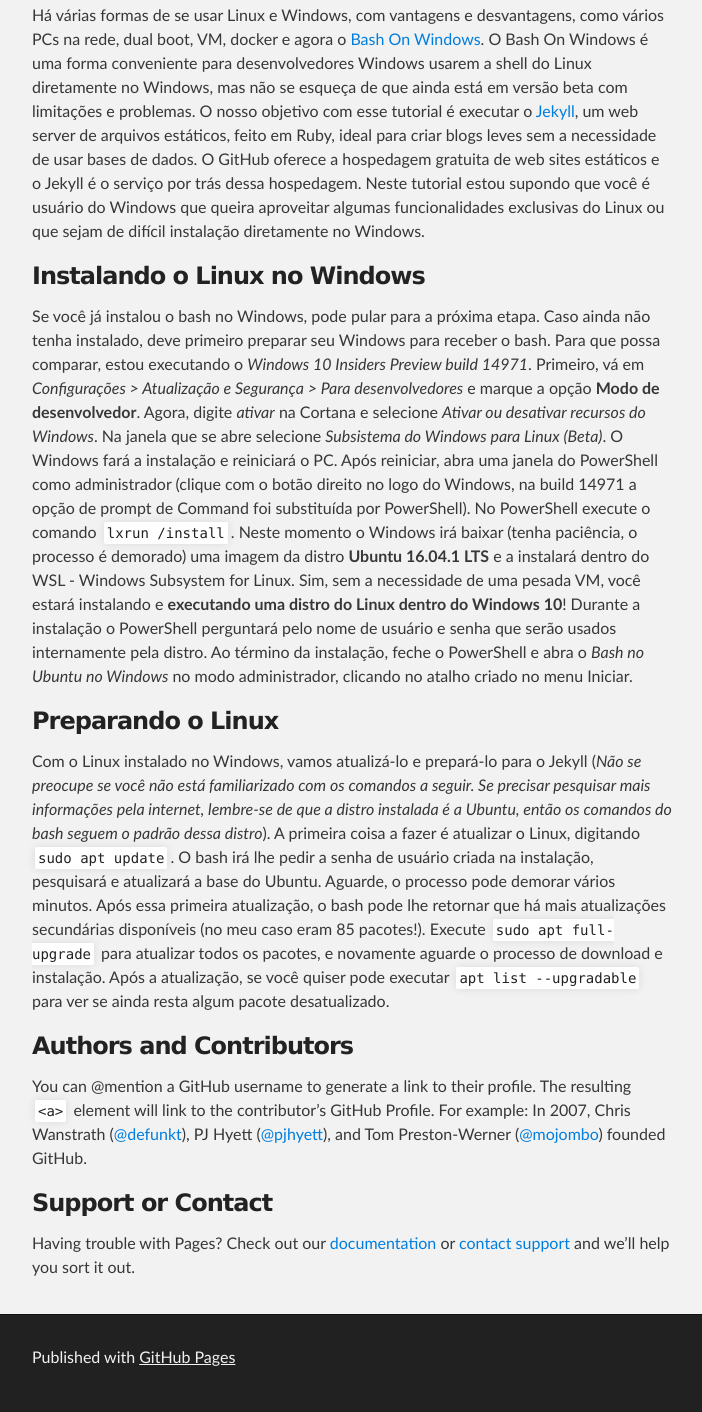
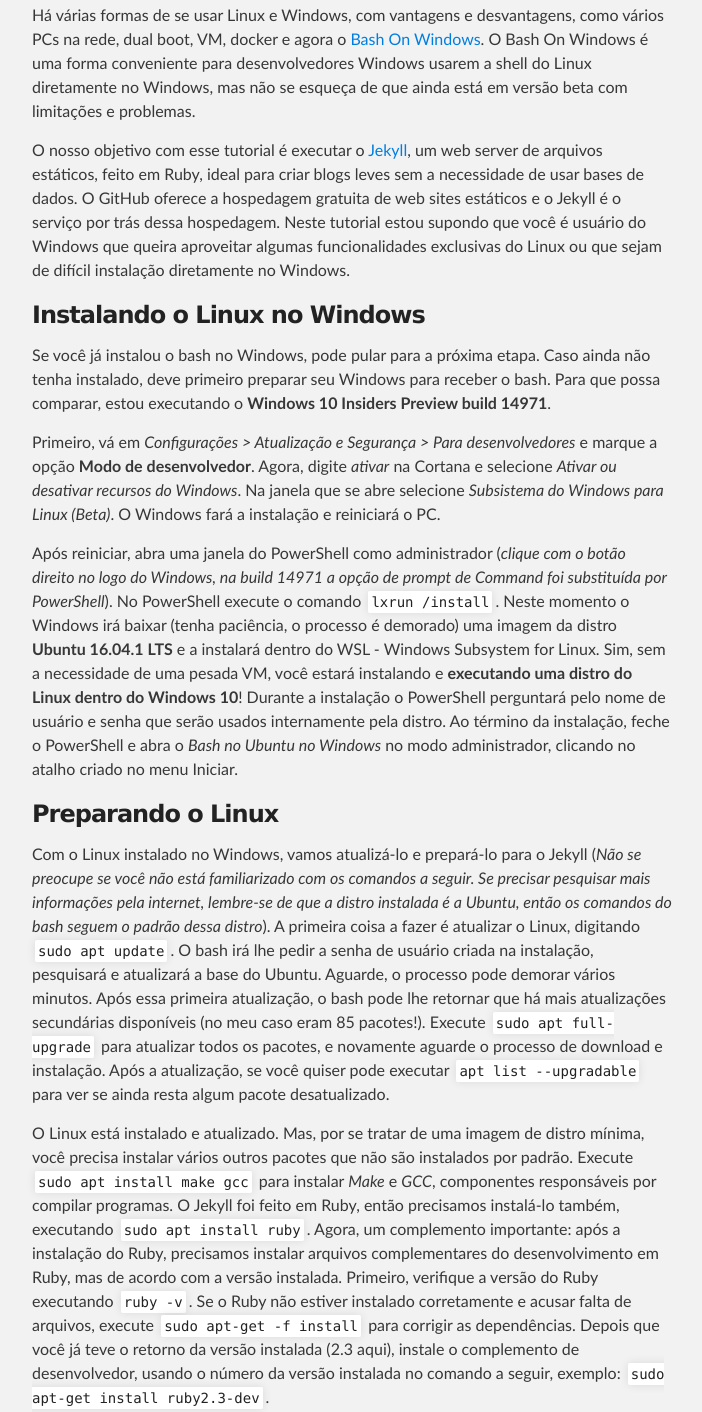
Before and after one commit to marcioqmaciel/marcioqmaciel.github.io, a plain HTML site: page index.html in a window 1280 px wide. Shown: the part 303-1715 px from the top of the page, without its empty margins (288-990 px from the left). Drawn offline with Linux system fonts and the light colour scheme.

Commit message:
Update index.html

```diff
--- a/index.html
+++ b/index.html
@@ -30,17 +30,21 @@
         <h3>
 <a id="welcome-to-github-pages" class="anchor" href="#welcome-to-github-pages" aria-hidden="true"><span aria-hidden="true" class="octicon octicon-link"></span></a>Jekyll no Bash no Ubuntu no Windows!</h3>
 
-<p> Há várias formas de se usar Linux e Windows, com vantagens e desvantagens, como vários PCs na rede, dual boot, VM, docker e agora o <a href="https://msdn.microsoft.com/en-us/commandline/wsl/faq" target="_blank">Bash On Windows</a>. O Bash On Windows é uma forma conveniente para desenvolvedores Windows usarem a shell do Linux diretamente no Windows, mas não se esqueça de que ainda está em versão beta com limitações e problemas. O nosso objetivo com esse tutorial é executar o <a href="https://jekyllrb.com" target="_blank">Jekyll</a>, um web server de arquivos estáticos, feito em Ruby, ideal para criar blogs leves sem a necessidade de usar bases de dados. O GitHub oferece a hospedagem gratuita de web sites estáticos e o Jekyll é o serviço por trás dessa hospedagem. Neste tutorial estou supondo que você é usuário do Windows que queira aproveitar algumas funcionalidades exclusivas do Linux ou que sejam de difícil instalação diretamente no Windows.</p>
+<p> Há várias formas de se usar Linux e Windows, com vantagens e desvantagens, como vários PCs na rede, dual boot, VM, docker e agora o <a href="https://msdn.microsoft.com/en-us/commandline/wsl/faq" target="_blank">Bash On Windows</a>. O Bash On Windows é uma forma conveniente para desenvolvedores Windows usarem a shell do Linux diretamente no Windows, mas não se esqueça de que ainda está em versão beta com limitações e problemas.</p>
+<p>O nosso objetivo com esse tutorial é executar o <a href="https://jekyllrb.com" target="_blank">Jekyll</a>, um web server de arquivos estáticos, feito em Ruby, ideal para criar blogs leves sem a necessidade de usar bases de dados. O GitHub oferece a hospedagem gratuita de web sites estáticos e o Jekyll é o serviço por trás dessa hospedagem. Neste tutorial estou supondo que você é usuário do Windows que queira aproveitar algumas funcionalidades exclusivas do Linux ou que sejam de difícil instalação diretamente no Windows.</p>
 
 <h3>
 <a id="designer-templates" class="anchor" href="#designer-templates" aria-hidden="true"><span aria-hidden="true" class="octicon octicon-link"></span></a>Instalando o Linux no Windows</h3>
 
-<p>Se você já instalou o bash no Windows, pode pular para a próxima etapa. Caso ainda não tenha instalado, deve primeiro preparar seu Windows para receber o bash. Para que possa comparar, estou executando o <em>Windows 10 Insiders Preview build 14971</em>. Primeiro, vá em <em>Configurações > Atualização e Segurança > Para desenvolvedores</em> e marque a opção <strong>Modo de desenvolvedor</strong>. Agora, digite <em>ativar</em> na Cortana e selecione <em>Ativar ou desativar recursos do Windows</em>. Na janela que se abre selecione <em>Subsistema do Windows para Linux (Beta)</em>. O Windows fará a instalação e reiniciará o PC. Após reiniciar, abra uma janela do PowerShell como administrador (clique com o botão direito no logo do Windows, na build 14971 a opção de prompt de Command foi substituída por PowerShell). No PowerShell execute o comando <code>lxrun /install</code>. Neste momento o Windows irá baixar (tenha paciência, o processo é demorado) uma imagem da distro <strong>Ubuntu 16.04.1 LTS</strong> e a instalará dentro do WSL - Windows Subsystem for Linux. Sim, sem a necessidade de uma pesada VM, você estará instalando e <strong>executando uma distro do Linux dentro do Windows 10</strong>! Durante a instalação o PowerShell perguntará pelo nome de usuário e senha que serão usados internamente pela distro. Ao término da instalação, feche o PowerShell e abra o <em>Bash no Ubuntu no Windows</em> no modo administrador, clicando no atalho criado no menu Iniciar.</p>
+<p>Se você já instalou o bash no Windows, pode pular para a próxima etapa. Caso ainda não tenha instalado, deve primeiro preparar seu Windows para receber o bash. Para que possa comparar, estou executando o <strong>Windows 10 Insiders Preview build 14971</strong>.</p>
+<p>Primeiro, vá em <em>Configurações > Atualização e Segurança > Para desenvolvedores</em> e marque a opção <strong>Modo de desenvolvedor</strong>. Agora, digite <em>ativar</em> na Cortana e selecione <em>Ativar ou desativar recursos do Windows</em>. Na janela que se abre selecione <em>Subsistema do Windows para Linux (Beta)</em>. O Windows fará a instalação e reiniciará o PC.</p>
+<p>Após reiniciar, abra uma janela do PowerShell como administrador (<em>clique com o botão direito no logo do Windows, na build 14971 a opção de prompt de Command foi substituída por PowerShell</em>). No PowerShell execute o comando <code>lxrun /install</code>. Neste momento o Windows irá baixar (tenha paciência, o processo é demorado) uma imagem da distro <strong>Ubuntu 16.04.1 LTS</strong> e a instalará dentro do WSL - Windows Subsystem for Linux. Sim, sem a necessidade de uma pesada VM, você estará instalando e <strong>executando uma distro do Linux dentro do Windows 10</strong>! Durante a instalação o PowerShell perguntará pelo nome de usuário e senha que serão usados internamente pela distro. Ao término da instalação, feche o PowerShell e abra o <em>Bash no Ubuntu no Windows</em> no modo administrador, clicando no atalho criado no menu Iniciar.</p>
 
 <h3>
 <a id="creating-pages-manually" class="anchor" href="#creating-pages-manually" aria-hidden="true"><span aria-hidden="true" class="octicon octicon-link"></span></a>Preparando o Linux</h3>
 
 <p>Com o Linux instalado no Windows, vamos atualizá-lo e prepará-lo para o Jekyll (<em>Não se preocupe se você não está familiarizado com os comandos a seguir. Se precisar pesquisar mais informações pela internet, lembre-se de que a distro instalada é a Ubuntu, então os comandos do bash seguem o padrão dessa distro</em>). A primeira coisa a fazer é atualizar o Linux, digitando <code>sudo apt update</code>. O bash irá lhe pedir a senha de usuário criada na instalação, pesquisará e atualizará a base do Ubuntu. Aguarde, o processo pode demorar vários minutos. Após essa primeira atualização, o bash pode lhe retornar que há mais atualizações secundárias disponíveis (no meu caso eram 85 pacotes!). Execute <code>sudo apt full-upgrade</code> para atualizar todos os pacotes, e novamente aguarde o processo de download e instalação. Após a atualização, se você quiser pode executar <code>apt list --upgradable</code> para ver se ainda resta algum pacote desatualizado.</p>
+        <p>O Linux está instalado e atualizado. Mas, por se tratar de uma imagem de distro mínima, você precisa instalar vários outros pacotes que não são instalados por padrão. Execute <code>sudo apt install make gcc</code> para instalar <em>Make</em> e <em>GCC</em>, componentes responsáveis por compilar programas. O Jekyll foi feito em Ruby, então precisamos instalá-lo também, executando <code>sudo apt install ruby</code>. Agora, um complemento importante: após a instalação do Ruby, precisamos instalar arquivos complementares do desenvolvimento em Ruby, mas de acordo com a versão instalada. Primeiro, verifique a versão do Ruby executando <code>ruby -v</code>. Se o Ruby não estiver instalado corretamente e acusar falta de arquivos, execute <code>sudo apt-get -f install</code> para corrigir as dependências. Depois que você já teve o retorno da versão instalada (2.3 aqui), instale o complemento de desenvolvedor, usando o número da versão instalada no comando a seguir, exemplo: <code>sudo apt-get install ruby2.3-dev</code>.</p>
 
 <h3>
 <a id="authors-and-contributors" class="anchor" href="#authors-and-contributors" aria-hidden="true"><span aria-hidden="true" class="octicon octicon-link"></span></a>Authors and Contributors</h3>
```
